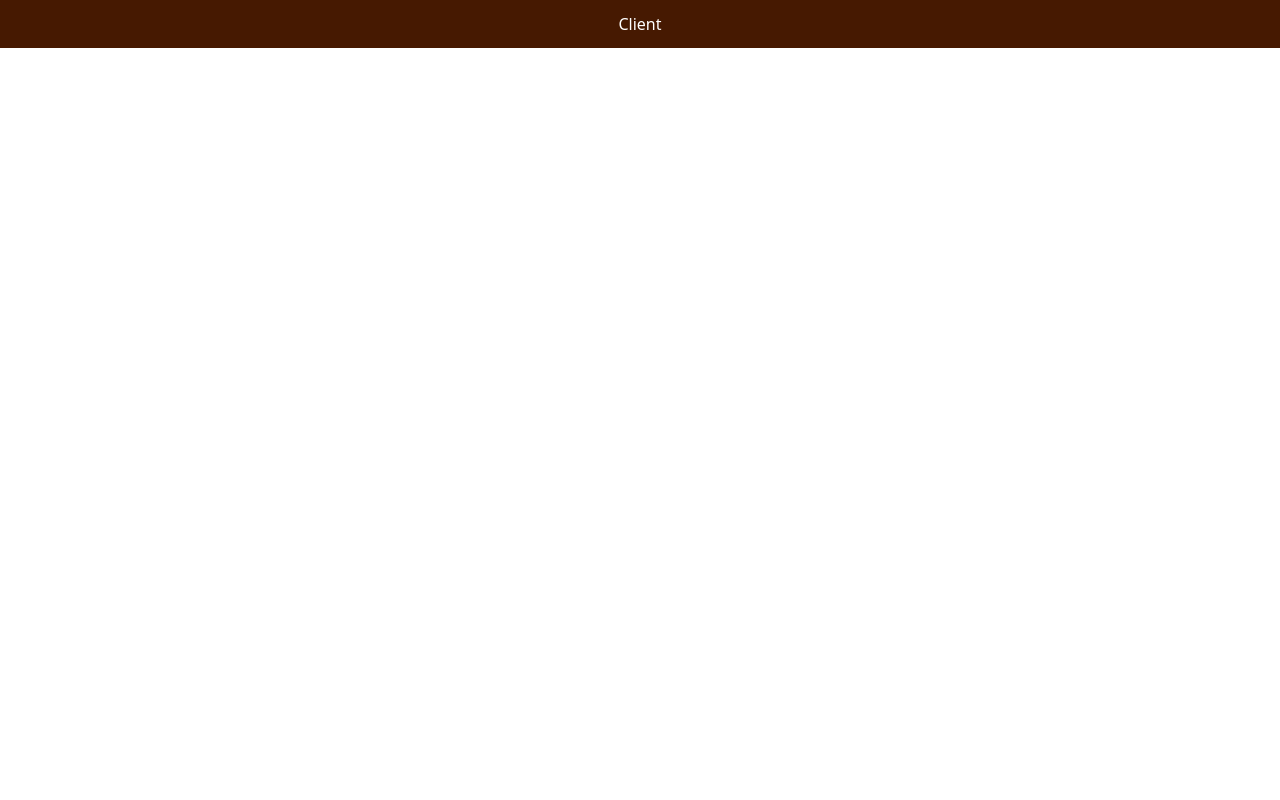
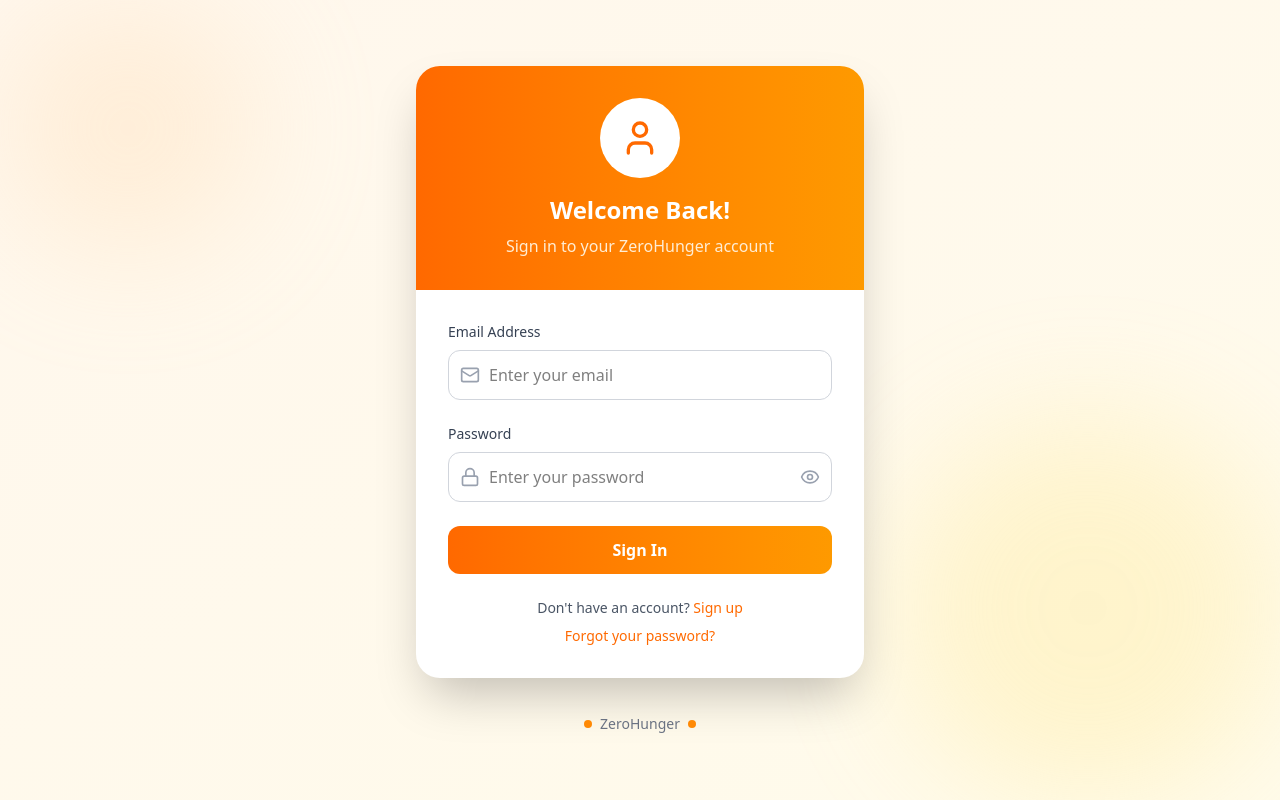
Before and after one commit to prasad-xma/ZeroHunger, a React (Vite) app in the folder client/: page / in a window 1280 px wide. Built offline with nearby package versions, Linux system fonts and the light colour scheme; no server answers.

Commit message:
wrap with auth provider and add the login page

```diff
--- a/client/src/App.jsx
+++ b/client/src/App.jsx
@@ -1,11 +1,15 @@
+
+import { AuthProvider } from './contexts/AuthContext';
+import LoginPage from './features/auth/Login.jsx';
 
 function App() {
-
   return (
-    <>
-      <h1 className="p-3 text-white bg-amber-950 flex items-center justify-center">Client</h1>
-    </>
-  )
+    <AuthProvider>
+      <div className="min-h-screen">
+        <LoginPage />
+      </div>
+    </AuthProvider>
+  );
 }
 
-export default App
+export default App;
```
